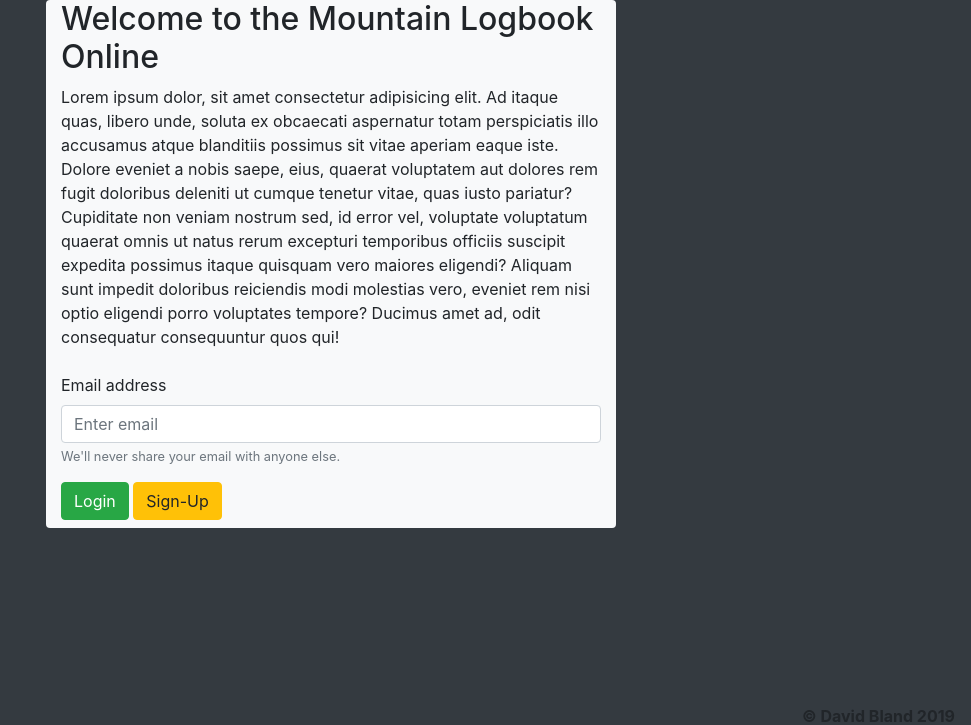
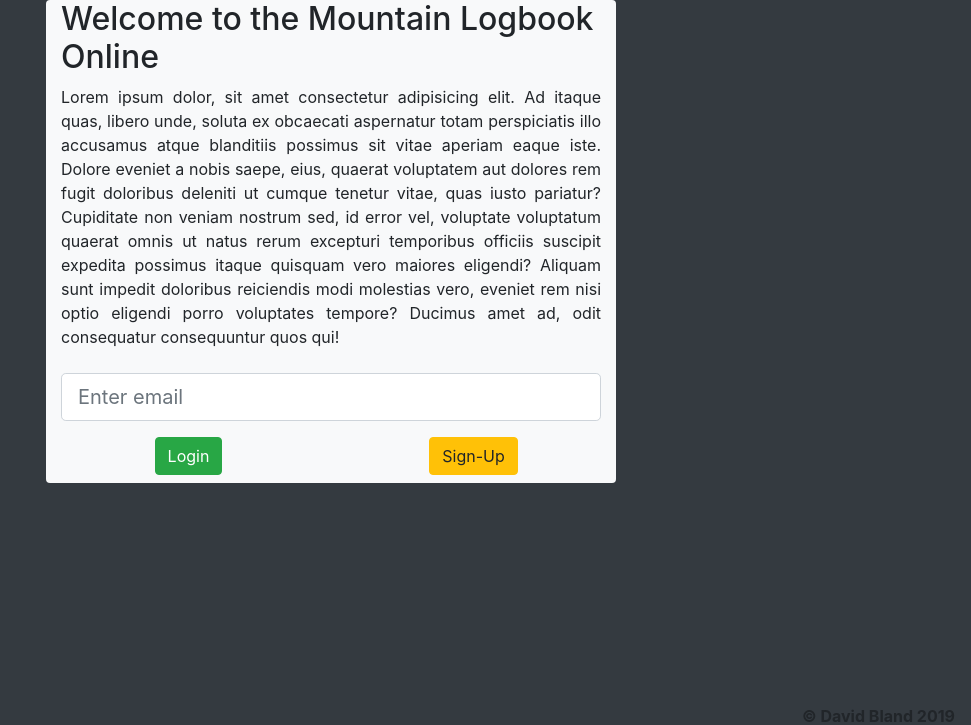
Before and after one commit to davebland/the-mountain-logbook, a Flask app: page / in a window 1280 px wide. Shown: the part 56-781 px from the top of the page, without its empty margins (309-1280 px from the left). Run offline with Flask 2, Linux system fonts and the light colour scheme; some libraries are stand-ins or nearby versions.

Commit message:
login page form validation and modal plus added wireframes

```diff
--- a/app.py
+++ b/app.py
@@ -1,11 +1,18 @@
-from flask import Flask, render_template
+from flask import Flask, render_template, request
+import os
 
 app = Flask(__name__)
 
+""" Route handler functions """
 
 
-@app.route('/')
-def home():
+
+""" Routes """
+
+@app.route('/', methods=["GET", "POST"])
+def login():
+    if request.method == "POST":
+        return request.form
     return render_template('login.html')
 
 @app.route('/home')
@@ -18,4 +25,5 @@ def add_edit_entry():
 
 # Set flask parameters
 if __name__ == '__main__':
+    os.environ["FLASK_ENV"] = "development"
     app.run(debug=True)
--- a/templates/base.html
+++ b/templates/base.html
@@ -27,5 +27,15 @@
     <footer>
         <p class="px-3"><strong>&copy; David Bland 2019</strong></p>
     </footer>
+    {% block modals %}
+    <!-- Area for modals within child templates -->
+    {% endblock %}
+    <!-- JS Libraries -->
+    <script src="https://code.jquery.com/jquery-3.3.1.slim.min.js" integrity="sha384-q8i/X+965DzO0rT7abK41JStQIAqVgRVzpbzo5smXKp4YfRvH+8abtTE1Pi6jizo" crossorigin="anonymous"></script>
+    <script src="https://cdnjs.cloudflare.com/ajax/libs/popper.js/1.14.7/umd/popper.min.js" integrity="sha384-UO2eT0CpHqdSJQ6hJty5KVphtPhzWj9WO1clHTMGa3JDZwrnQq4sF86dIHNDz0W1" crossorigin="anonymous"></script>
+    <script src="https://stackpath.bootstrapcdn.com/bootstrap/4.3.1/js/bootstrap.min.js" integrity="sha384-JjSmVgyd0p3pXB1rRibZUAYoIIy6OrQ6VrjIEaFf/nJGzIxFDsf4x0xIM+B07jRM" crossorigin="anonymous"></script>
+    {% block scripts %}
+    <!-- Area for page scripts -->
+    {% endblock %}
 </body>
 </html>
--- a/templates/login.html
+++ b/templates/login.html
@@ -4,16 +4,69 @@
 <div class="row">
     <div class="col-md-8 col-lg-6 bg-light mx-1 mx-md-auto rounded">
         <h2>Welcome to the Mountain Logbook Online</h2>
-            <p>Lorem ipsum dolor, sit amet consectetur adipisicing elit. Ad itaque quas, libero unde, soluta ex obcaecati aspernatur totam perspiciatis illo accusamus atque blanditiis possimus sit vitae aperiam eaque iste. Dolore eveniet a nobis saepe, eius, quaerat voluptatem aut dolores rem fugit doloribus deleniti ut cumque tenetur vitae, quas iusto pariatur? Cupiditate non veniam nostrum sed, id error vel, voluptate voluptatum quaerat omnis ut natus rerum excepturi temporibus officiis suscipit expedita possimus itaque quisquam vero maiores eligendi? Aliquam sunt impedit doloribus reiciendis modi molestias vero, eveniet rem nisi optio eligendi porro voluptates tempore? Ducimus amet ad, odit consequatur consequuntur quos qui!</p>
-            <form class="py-2">
+        <p class="text-justify">Lorem ipsum dolor, sit amet consectetur adipisicing elit. Ad itaque quas, libero unde, soluta ex obcaecati
+            aspernatur totam perspiciatis illo accusamus atque blanditiis possimus sit vitae aperiam eaque iste. Dolore
+            eveniet a nobis saepe, eius, quaerat voluptatem aut dolores rem fugit doloribus deleniti ut cumque tenetur
+            vitae, quas iusto pariatur? Cupiditate non veniam nostrum sed, id error vel, voluptate voluptatum quaerat
+            omnis ut natus rerum excepturi temporibus officiis suscipit expedita possimus itaque quisquam vero maiores
+            eligendi? Aliquam sunt impedit doloribus reiciendis modi molestias vero, eveniet rem nisi optio eligendi
+            porro voluptates tempore? Ducimus amet ad, odit consequatur consequuntur quos qui!</p>
+        <!-- Login Form -->
+        <form class="py-2" method="POST" id="form-login">
             <div class="form-group">
-                    <label for="exampleInputEmail1">Email address</label>
-                    <input type="email" class="form-control" id="exampleInputEmail1" aria-describedby="emailHelp" placeholder="Enter email">
-                    <small id="emailHelp" class="form-text text-muted">We'll never share your email with anyone else.</small>
+                <label for="login-email" class="sr-only">Login Email Address</label>
+                <input type="email" class="form-control form-control-lg" id="login-email" name="login-email"
+                    placeholder="Enter email" required>
             </div>
+            <div class="row text-center">
+                <div class="col">
                     <button type="submit" class="btn btn-success">Login</button>
-                <button type="submit" class="btn btn-warning">Sign-Up</button>
+                </div>
+                <div class="col">
+                    <button type="button" class="btn btn-warning" data-toggle="modal" data-target="#modal-signup">Sign-Up</button>
+                </div>
+            </div>
         </form>
     </div>
 </div>
 {% endblock %}
+{% block modals %}
+    <!-- Modal for sign-up (enter display name) -->
+    <div class="modal fade" id="modal-signup" tabindex="-1" role="dialog" aria-labelledby="modal-signup-title" aria-hidden="true">
+        <div class="modal-dialog modal-dialog-centered" role="document">
+            <div class="modal-content">
+                <div class="modal-header">
+                    <h5 class="modal-title" id="modal-signup">Enter Display Name</h5>
+                    <button type="button" class="close" data-dismiss="modal" aria-label="Close">
+                        <span aria-hidden="true">&times;</span>
+                    </button>
+                </div>
+                <div class="modal-body">
+                    <!-- Display name form -->
+                    <form id="form-signup" method="POST">
+                        <div class="form-group">
+                                <input type="email" class="form-control form-control-lg" id="signup-email" name="signup-email"
+                                placeholder="Enter email" required>
+                        </div>
+                        <div class="form-group">
+                            <label for="display-name" class="sr-only">Enter display name</label>
+                            <input type="text" class="form-control form-control-lg" id="display-name" name="display-name" placeholder="Chose a display name" required>
+                        </div>
+                    </form>
+                </div>
+                <div class="modal-footer">
+                    <button type="button" class="btn btn-secondary" data-dismiss="modal">Cancel</button>
+                    <button form="form-signup" type="submit" class="btn btn-primary">Sign-Up</button>
+                </div>
+            </div>
+        </div>
+    </div>
+{% endblock %}
+{% block scripts %}
+<script>
+    // Populate email field in signup for with email from login form (if entered)
+    $('#modal-signup').on('show.bs.modal', function () {
+        $('#signup-email').val($('#login-email').val());
+    })
+</script>
+{% endblock %}
```
Also changed, not shown: 2 other files. Lines whose indentation alone changed are shown as unchanged.
